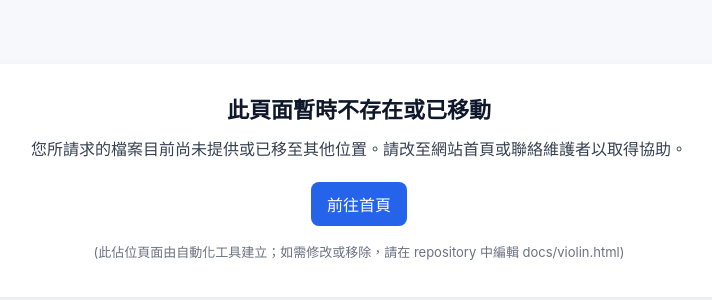
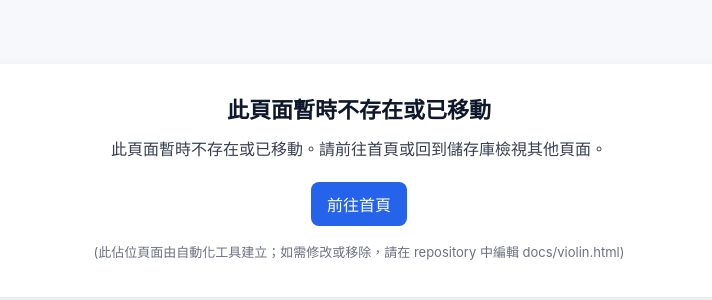
Before and after one commit to 500910/-500910.github.io, a plain HTML site: page docs/violin.html in a window 1280 px wide. Shown: the whole page, without its empty margins (281-993 px from the left). Drawn offline with Linux system fonts and the light colour scheme.

Commit message:
Update docs/violin.html placeholder content

```diff
--- a/docs/violin.html
+++ b/docs/violin.html
@@ -16,7 +16,7 @@
 <body>
   <main class="wrap" role="main">
     <h1>此頁面暫時不存在或已移動</h1>
-    <p>您所請求的檔案目前尚未提供或已移至其他位置。請改至網站首頁或聯絡維護者以取得協助。</p>
+    <p>此頁面暫時不存在或已移動。請前往首頁或回到儲存庫檢視其他頁面。</p>
     <a class="btn" href="/index.html">前往首頁</a>
     <p class="note">(此佔位頁面由自動化工具建立；如需修改或移除，請在 repository 中編輯 docs/violin.html)</p>
   </main>
```
